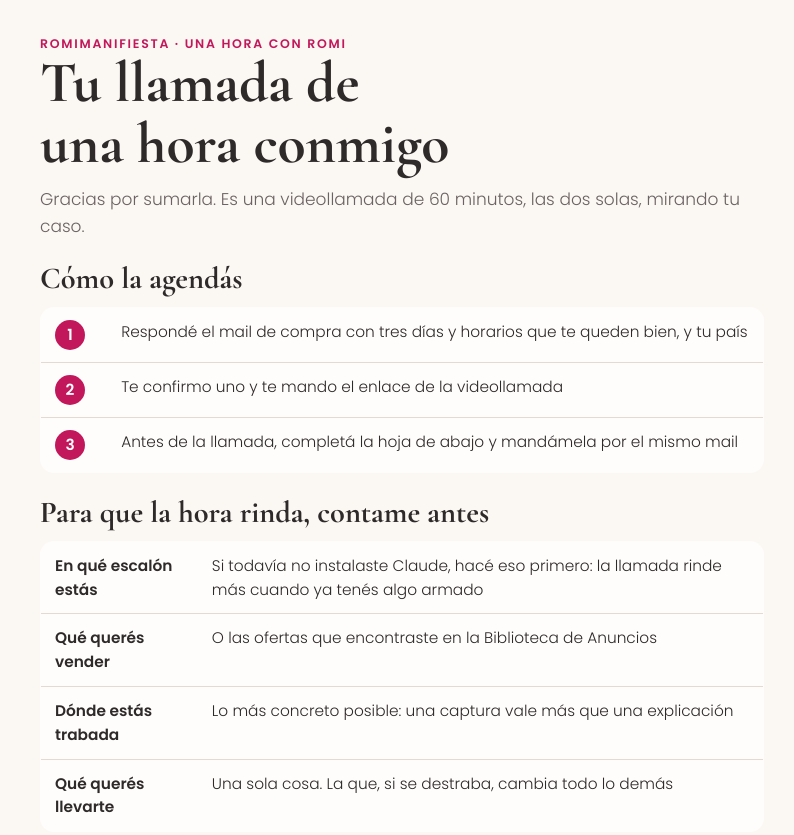
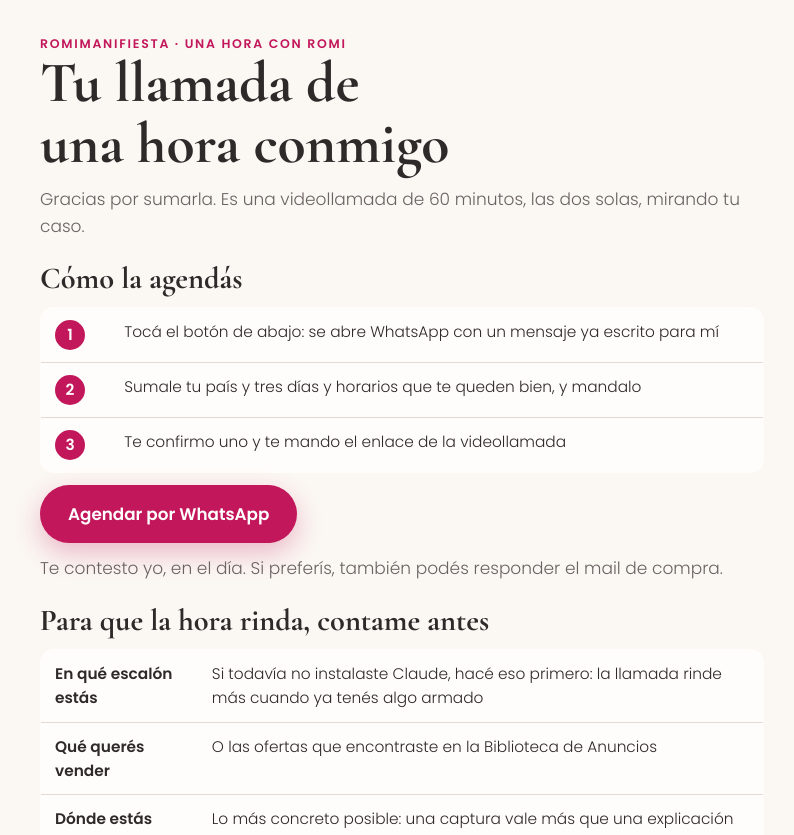
Before and after one commit to rominacasania-beep/guia, a plain HTML site: page llamada-con-romi-p4x9/index.html in a window 1280 px wide. Shown: the top 835 px of the page, without its empty margins (238-1032 px from the left). Drawn offline with nearby package versions, Linux system fonts and the light colour scheme.

Commit message:
Llamada: agendar por WhatsApp
Co-Authored-By: Claude Fable 5.2 <noreply@anthropic.com>

```diff
--- a/llamada-con-romi-p4x9/index.html
+++ b/llamada-con-romi-p4x9/index.html
@@ -13,9 +13,11 @@ section{display:flex;flex-direction:column;gap:12px}.n{display:inline-grid;place
 <header><p class="eye">RomiManifiesta · Una hora con Romi</p><h1>Tu llamada de una hora conmigo</h1>
 <p class="sub" style="margin-top:12px">Gracias por sumarla. Es una videollamada de 60 minutos, las dos solas, mirando tu caso.</p></header>
 <section><h2>Cómo la agendás</h2>
-<table><tr><td><span class="n">1</span></td><td>Respondé el mail de compra con tres días y horarios que te queden bien, y tu país</td></tr>
-<tr><td><span class="n">2</span></td><td>Te confirmo uno y te mando el enlace de la videollamada</td></tr>
-<tr><td><span class="n">3</span></td><td>Antes de la llamada, completá la hoja de abajo y mandámela por el mismo mail</td></tr></table></section>
+<table><tr><td><span class="n">1</span></td><td>Tocá el botón de abajo: se abre WhatsApp con un mensaje ya escrito para mí</td></tr>
+<tr><td><span class="n">2</span></td><td>Sumale tu país y tres días y horarios que te queden bien, y mandalo</td></tr>
+<tr><td><span class="n">3</span></td><td>Te confirmo uno y te mando el enlace de la videollamada</td></tr></table>
+<p><a class="btn" href="https://wa.me/59894167572?text=Hola%20Romi%21%20Compr%C3%A9%20%C2%ABUna%20hora%20con%20Romi%C2%BB%20y%20quiero%20agendar%20mi%20llamada.%20Mi%20pa%C3%ADs%20es%3A%20" target="_blank" rel="noopener">Agendar por WhatsApp</a></p>
+<p class="sub">Te contesto yo, en el día. Si preferís, también podés responder el mail de compra.</p></section>
 <section><h2>Para que la hora rinda, contame antes</h2>
 <table><tr><td>En qué escalón estás</td><td>Si todavía no instalaste Claude, hacé eso primero: la llamada rinde más cuando ya tenés algo armado</td></tr>
 <tr><td>Qué querés vender</td><td>O las ofertas que encontraste en la Biblioteca de Anuncios</td></tr>
```
